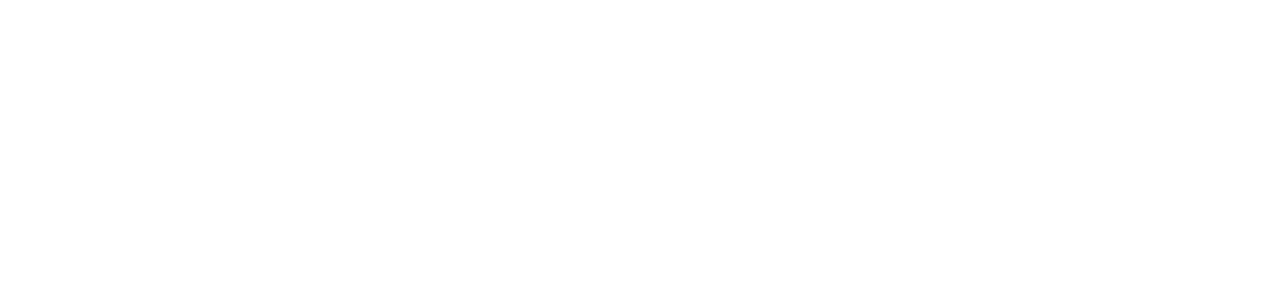
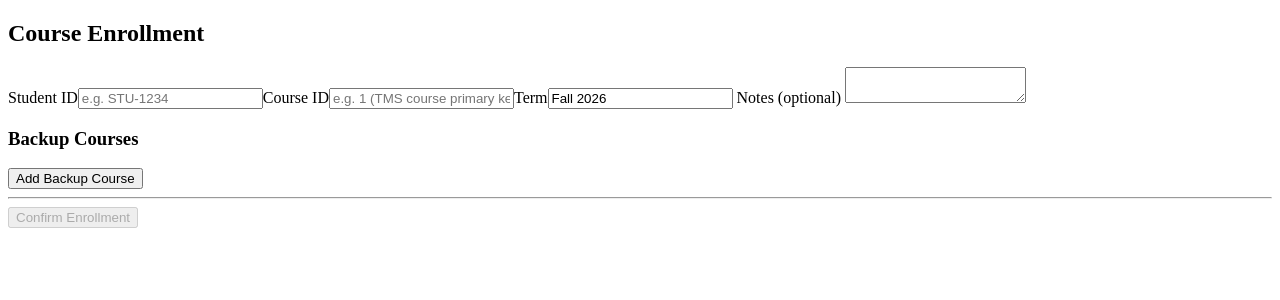
Before and after one commit to Beenat7/Tms-Client-M8, an Angular app: page /enroll in a window 1280 px wide. Before the commit this address led to /. Shown: the top 300 px of the page. Built offline with nearby package versions, Linux system fonts and the light colour scheme.

Commit message:
feat: add enrollment form with reactive forms and validation

```diff
--- a/src/app/app.routes.ts
+++ b/src/app/app.routes.ts
@@ -8,12 +8,18 @@
         (m) => m.StudentDashboardComponent,
       ),
   },
-    {
+  {
     path: "courses/:id",
     loadComponent: () =>
       import("./features/course-detail/course-detail.component").then(
         (m) => m.CourseDetailComponent,
       ),
+  },
+  {
+  path: "enroll",
+  loadComponent: () =>
+    import("./features/enrollment-form/enrollment-form.component")
+      .then(m => m.EnrollmentFormComponent),
   },
 
   {
--- /dev/null
+++ b/src/app/features/enrollment-form/enrollment-form.component.html
@@ -0,0 +1,94 @@
+<h2>Course Enrollment</h2>
+
+@if (submitted()) {
+  <div class="success">
+    Enrollment submitted. Check the console for the payload.
+  </div>
+} @else {
+
+<form [formGroup]="form" (ngSubmit)="submit()">
+
+  <label for="studentId">Student ID</label>
+
+  <input
+    id="studentId"
+    formControlName="studentId"
+    placeholder="e.g. STU-1234"
+  />
+
+  @if (form.controls.studentId.touched &&
+       form.controls.studentId.invalid) {
+    <span class="error">
+      Enter a valid Student ID (format: STU-0000)
+    </span>
+  }
+
+  <label for="courseId">Course ID</label>
+
+  <input
+    id="courseId"
+    formControlName="courseId"
+    placeholder="e.g. 1 (TMS course primary key)"
+  />
+
+  @if (form.controls.courseId.touched &&
+       form.controls.courseId.invalid) {
+    <span class="error">
+      Course ID is required
+    </span>
+  }
+
+  <label for="term">Term</label>
+
+  <input
+    id="term"
+    formControlName="term"
+  />
+
+  <label for="notes">
+    Notes (optional)
+  </label>
+
+  <textarea
+    id="notes"
+    formControlName="notes">
+  </textarea>
+
+  <h3>Backup Courses</h3>
+
+  @for (backup of backups.controls; track $index) {
+
+    <div class="backup-row">
+
+      <input
+        [formControl]="backup"
+        [placeholder]="'Backup course ' + ($index + 1)"
+      />
+
+      <button
+        type="button"
+        (click)="removeBackup($index)">
+        Remove
+      </button>
+
+    </div>
+
+  }
+
+  <button
+    type="button"
+    (click)="addBackup()">
+    Add Backup Course
+  </button>
+
+  <hr />
+
+  <button
+    type="submit"
+    [disabled]="form.invalid">
+    Confirm Enrollment
+  </button>
+
+</form>
+
+}
--- /dev/null
+++ b/src/app/features/enrollment-form/enrollment-form.component.ts
@@ -0,0 +1,63 @@
+import { Component, inject, signal } from "@angular/core";
+import {
+  FormBuilder,
+  FormControl,
+  Validators,
+  ReactiveFormsModule,
+} from "@angular/forms";
+
+@Component({
+  selector: "app-enrollment-form",
+  standalone: true,
+  imports: [ReactiveFormsModule],
+  templateUrl: "./enrollment-form.component.html",
+})
+export class EnrollmentFormComponent {
+  private fb = inject(FormBuilder);
+
+  submitted = signal(false);
+
+  form = this.fb.nonNullable.group({
+      studentId: [
+        "",
+        [
+          Validators.required,
+          Validators.pattern("^STU-[0-9]{4}$"),
+        ],
+      ],
+
+    courseId: ["", Validators.required],
+    term: ["Fall 2026", Validators.required],
+    notes: [""],
+    backupCourses: this.fb.array<FormControl<string>>([]),
+  });
+
+  get backups() {
+    return this.form.controls.backupCourses;
+  }
+
+  addBackup() {
+    this.backups.push(
+      this.fb.control("", {
+        nonNullable: true,
+        validators: Validators.required,
+      }),
+    );
+  }
+
+  removeBackup(index: number) {
+    this.backups.removeAt(index);
+  }
+
+  submit() {
+    if (this.form.valid) {
+      const payload = this.form.getRawValue();
+
+      console.log("Enrollment payload:", payload);
+
+      this.submitted.set(true);
+    } else {
+      this.form.markAllAsTouched();
+    }
+  }
+}
--- a/src/app/features/student-dashboard/student-dashboard.component.html
+++ b/src/app/features/student-dashboard/student-dashboard.component.html
@@ -5,6 +5,13 @@
   <button (click)="registerForClass()">
     Register for a Class (+3 credits)
   </button>
+
+  <p>
+    <a routerLink="/enroll">
+      Go to Enrollment Form
+    </a>
+  </p>
+
 </div>
 
 <h2>Course Catalog</h2>
```
Also changed, not shown: src/app/features/student-dashboard/student-dashboard.component.ts (+4 -4 lines), src/app/features/enrollment-form/enrollment-form.component.scss (added), 1 other file (tests, documents, lock files or other folders).
